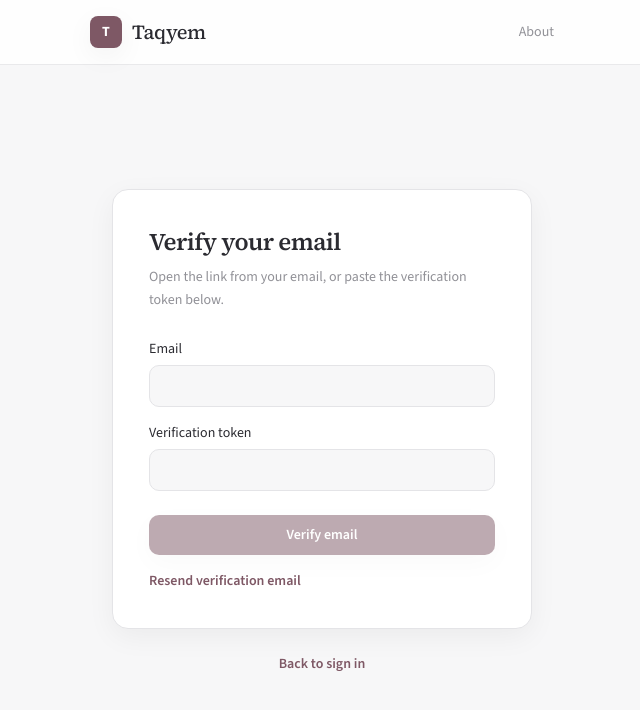
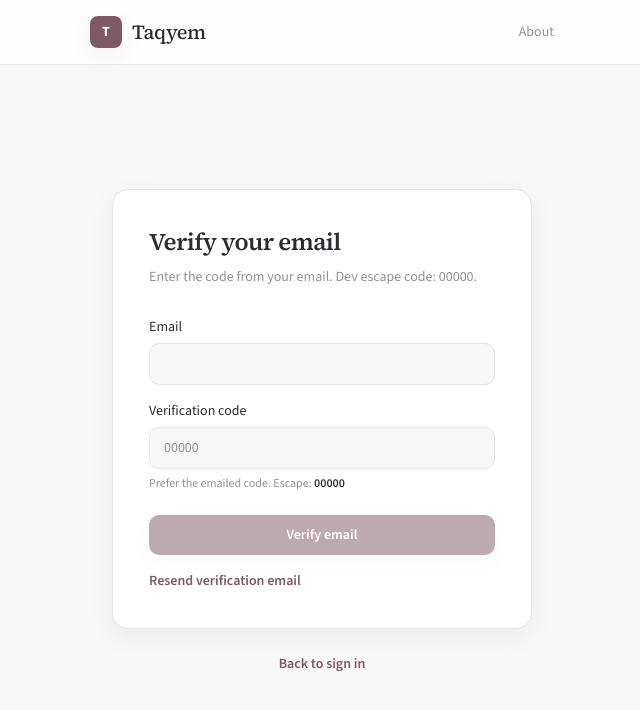
Before and after one commit to assem52/Taqyeem-UI, a React (Vite) app: page /verify in a window 1280 px wide. Shown: the top 710 px of the page, without its empty margins (318-958 px from the left). Built offline with nearby package versions, Linux system fonts and the light colour scheme; no server answers.

Commit message:
feat: clarify verification code UX with dev escape hint
Guide learners to enter the emailed OTP, keep an empty code field, and surface the local escape code only in development.

Co-authored-by: Cursor <cursoragent@cursor.com>

```diff
--- a/src/features/auth/pages/RegisterPage.jsx
+++ b/src/features/auth/pages/RegisterPage.jsx
@@ -27,7 +27,7 @@ export default function RegisterPage() {
       const result = await register({ name, email, password }).unwrap();
       setSuccessMsg(
         result.message ||
-          'Registered. Check your email for a verification link (or the API log in simulated mode).',
+          'Registered. Enter your verification code on the next screen.',
       );
       const params = new URLSearchParams({
         email: email.trim().toLowerCase(),
--- a/src/features/auth/pages/VerifyEmailPage.jsx
+++ b/src/features/auth/pages/VerifyEmailPage.jsx
@@ -10,6 +10,8 @@ import AuthShell, {
   authPrimaryBtnClass,
 } from '../components/AuthShell';
 import { Loader2 } from '../../../shared/components/Icons';
+
+const DEV_CODE = '00000';
 
 export default function VerifyEmailPage() {
   const navigate = useNavigate();
@@ -44,7 +46,10 @@ export default function VerifyEmailPage() {
         : '/login';
       setTimeout(() => navigate(loginTarget), 1000);
     } catch (err) {
-      setError(err?.data?.message || 'Verification failed. Check your email and token.');
+      setError(
+        err?.data?.message ||
+          'Verification failed. Check your email and code.',
+      );
     }
   };
 
@@ -61,7 +66,9 @@ export default function VerifyEmailPage() {
       }).unwrap();
       setMessage(
         result?.message ||
-          'If that account needs verification, a new link has been sent.',
+          (import.meta.env.DEV
+            ? `Dev mode: use code ${DEV_CODE}.`
+            : 'If that account needs verification, a new code has been sent.'),
       );
     } catch (err) {
       setError(err?.data?.message || 'Could not resend verification.');
@@ -71,7 +78,11 @@ export default function VerifyEmailPage() {
   return (
     <AuthShell
       title="Verify your email"
-      subtitle="Open the link from your email, or paste the verification token below."
+      subtitle={
+        import.meta.env.DEV
+          ? `Enter the code from your email. Dev escape code: ${DEV_CODE}.`
+          : 'Enter the verification code from your email, or open the link we sent you.'
+      }
       footer={
         <Link
           to={next ? `/login?next=${encodeURIComponent(next)}` : '/login'}
@@ -114,16 +125,25 @@ export default function VerifyEmailPage() {
         </div>
         <div>
           <label htmlFor="verify-token" className={authLabelClass}>
-            Verification token
+            Verification code
           </label>
           <input
             id="verify-token"
             type="text"
+            inputMode="numeric"
+            autoComplete="one-time-code"
             value={token}
             onChange={(e) => setToken(e.target.value)}
+            placeholder={import.meta.env.DEV ? DEV_CODE : 'Enter code'}
             className={authFieldClass}
             required
           />
+          {import.meta.env.DEV ? (
+            <p className="text-muted mt-1.5 text-xs">
+              Prefer the emailed code. Escape:{' '}
+              <span className="text-heading font-semibold">{DEV_CODE}</span>
+            </p>
+          ) : null}
         </div>
         <button
           type="submit"
```
